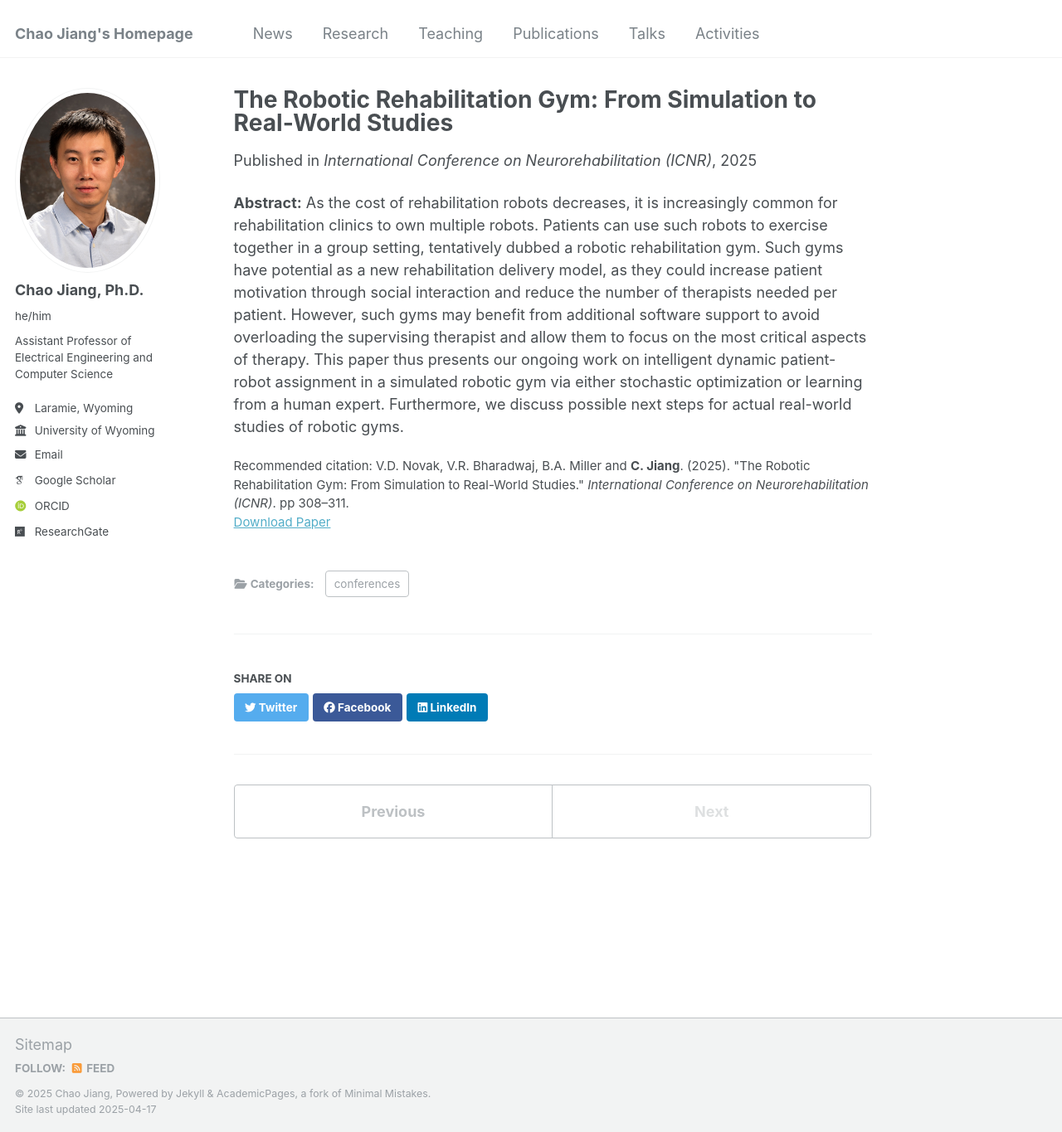
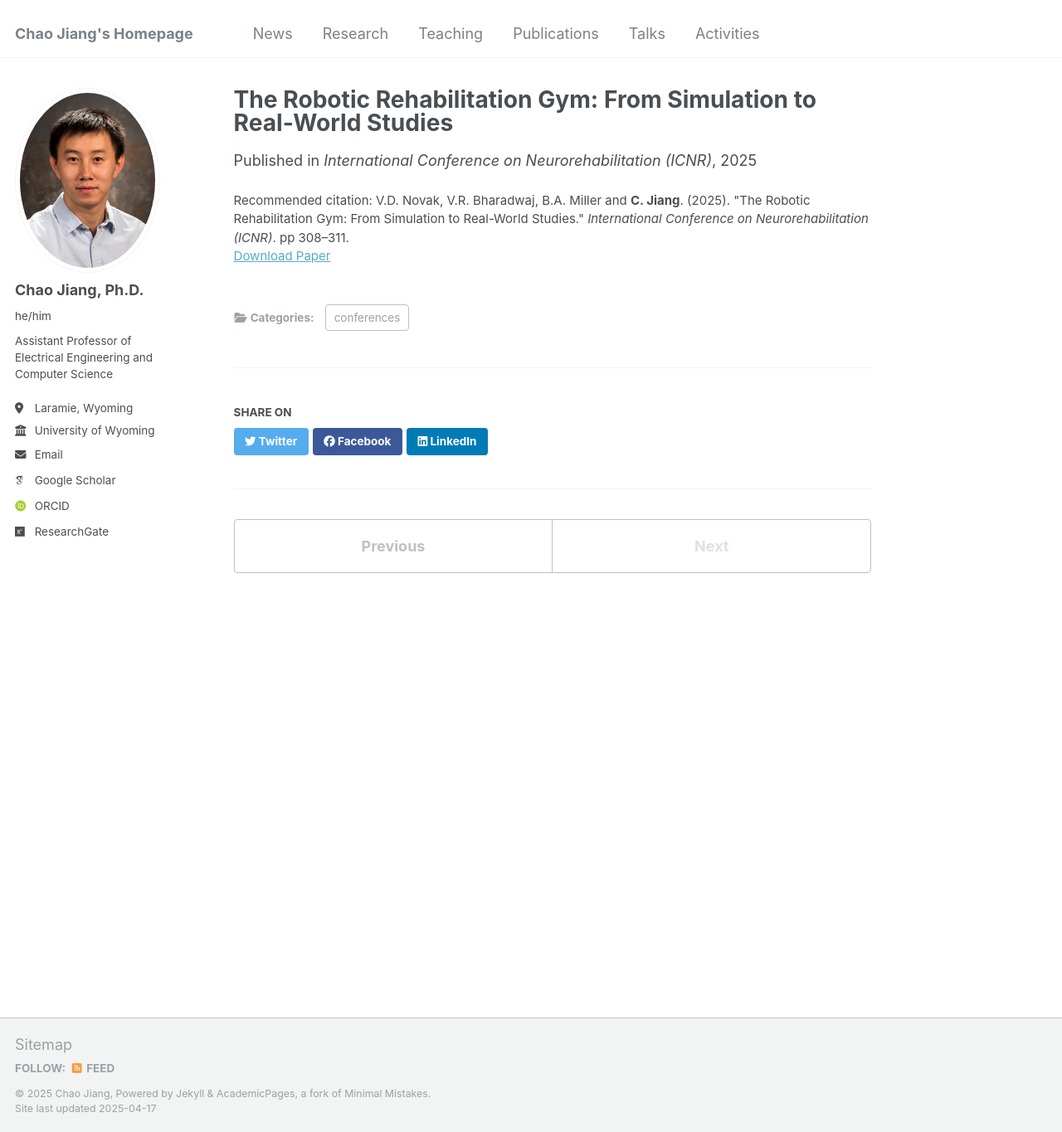
Before and after one commit to cjiang6/cjiang6.github.io, a Jekyll site: the page built from _publications/2025-02-27.md, in a window 1280 px wide and 1365 px high. Shown: the whole window at 83% size. Built offline with Jekyll 4.4.1, drawn with Linux system fonts in a browser that asks for light colours; some web fonts are replaced.

Commit message:
Update 2025-02-27.md

```diff
--- a/_publications/2025-02-27.md
+++ b/_publications/2025-02-27.md
@@ -10,5 +10,3 @@ venue: 'International Conference on Neurorehabilitation (ICNR)'
 paperurl: 'https://link.springer.com/chapter/10.1007/978-3-031-77588-8_61'
 citation: 'V.D. Novak, V.R. Bharadwaj, B.A. Miller and <b>C. Jiang</b>. (2025). &quot;The Robotic Rehabilitation Gym: From Simulation to Real-World Studies.&quot; <i>International Conference on Neurorehabilitation (ICNR)</i>. pp 308–311.'
 ---
-
-**Abstract:** As the cost of rehabilitation robots decreases, it is increasingly common for rehabilitation clinics to own multiple robots. Patients can use such robots to exercise together in a group setting, tentatively dubbed a robotic rehabilitation gym. Such gyms have potential as a new rehabilitation delivery model, as they could increase patient motivation through social interaction and reduce the number of therapists needed per patient. However, such gyms may benefit from additional software support to avoid overloading the supervising therapist and allow them to focus on the most critical aspects of therapy. This paper thus presents our ongoing work on intelligent dynamic patient-robot assignment in a simulated robotic gym via either stochastic optimization or learning from a human expert. Furthermore, we discuss possible next steps for actual real-world studies of robotic gyms.
```
